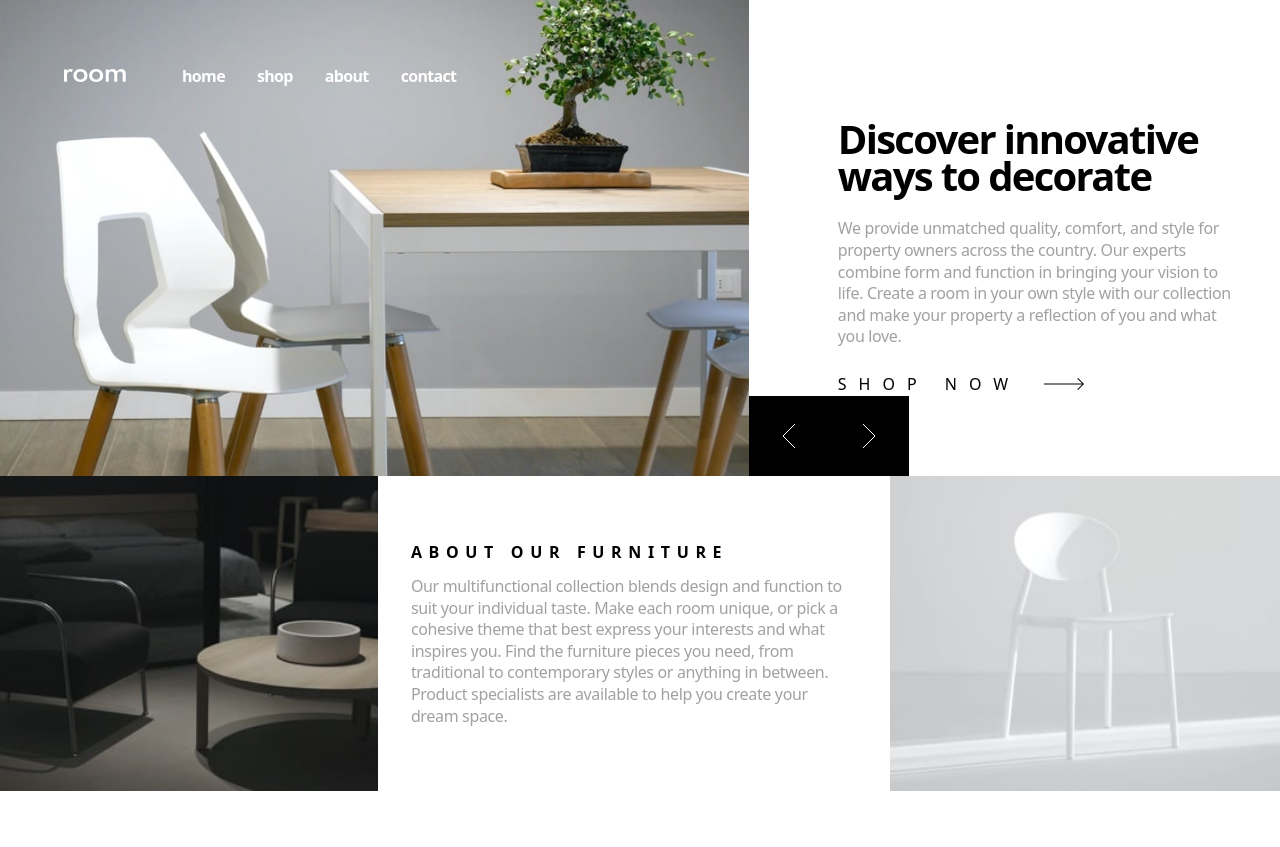
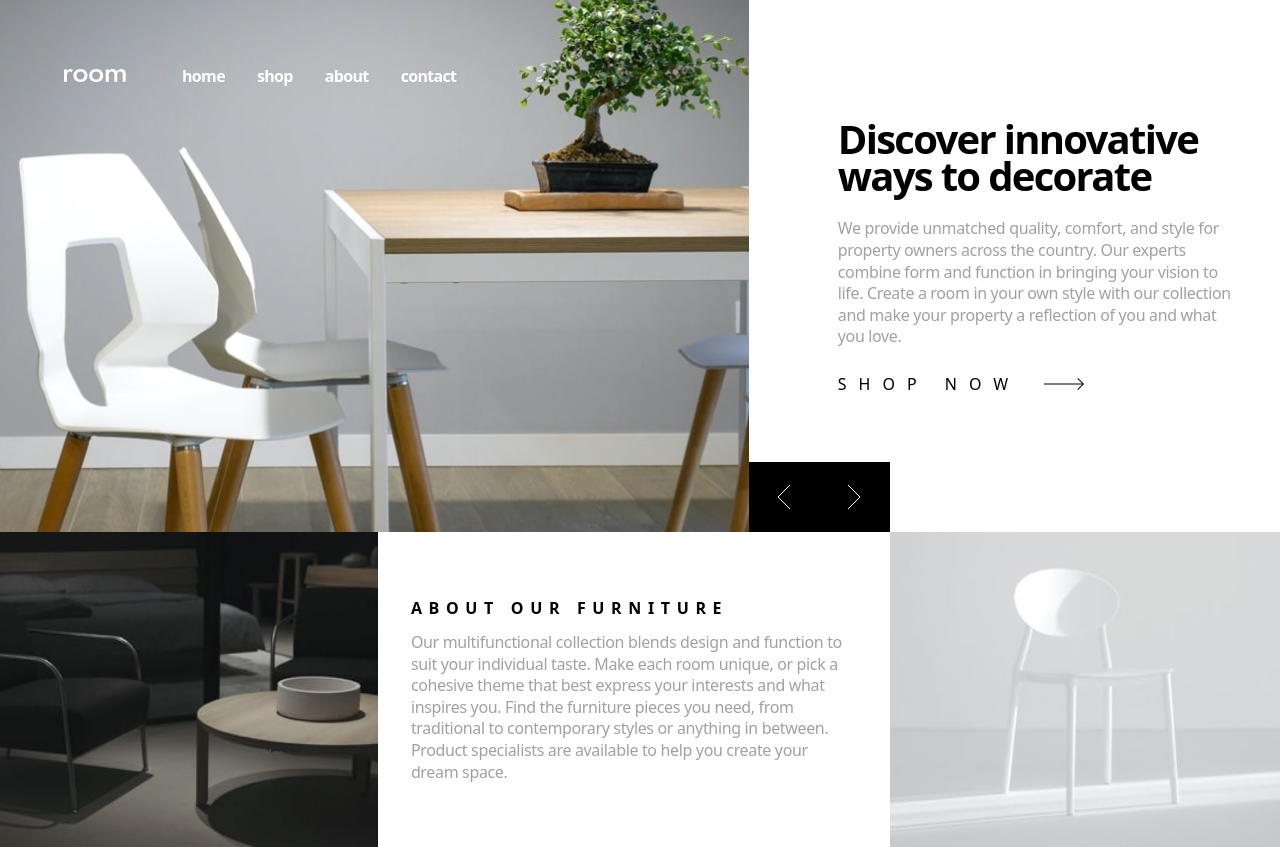
Before and after one commit to Senatrius/room-homepage, a React (Vite) app: page / in a window 1280 px wide. Before the commit the page ends 800 px from the top, so only its background shows below. Built offline with nearby package versions, Linux system fonts and the light colour scheme.

Commit message:
accessibility changes

```diff
--- a/src/components/Hero.tsx
+++ b/src/components/Hero.tsx
@@ -35,20 +35,24 @@ export const Hero = () => {
   const [contentIdx, setContentIdx] = useState<number>(0);
 
   return (
-    <main className='flex flex-col md:flex-row'>
-      <picture className='max-h-[22.5rem] overflow-hidden md:max-h-[33.375rem] md:basis-[58.5%]'>
+    <main className='flex flex-col md:min-h-[66.5vh] md:flex-row'>
+      <picture className='max-h-[22.5rem] overflow-hidden md:h-auto md:max-h-full md:basis-[58.5%]'>
         <source
           srcSet={content[contentIdx].images.desktop}
+          width='840'
+          height='534'
           media='(min-width: 767px)'
         />
         <img
-          className='h-full w-full object-cover'
+          className='min-h-full min-w-full object-cover'
+          width='375'
+          height='360'
           src={content[contentIdx].images.mobile}
           alt=''
         />
       </picture>
       <div className='relative md:basis-[41.5%]'>
-        <div className='mx-auto mt-16 flex max-w-[87%] flex-col pb-20 md:ml-[11.75%] md:mr-12 md:mt-8 md:max-w-[28.5rem] lg:ml-[16.75%] xl:mt-[7.5rem]'>
+        <div className='mx-auto mt-16 flex max-w-[87%] flex-col pb-24 md:ml-[11.75%] md:mr-12 md:mt-8 md:max-w-[28.5rem] lg:ml-[16.75%] xl:mt-[7.5rem]'>
           <h1 className='mb-4 text-title-m  text-black md:mb-6 md:text-title-d'>
             {content[contentIdx].title}
           </h1>
@@ -56,10 +60,12 @@ export const Hero = () => {
             {content[contentIdx].paragraph}
           </p>
           <a
-            className='flex items-center whitespace-nowrap text-button'
+            className='flex items-center whitespace-nowrap text-button focus-within:text-hover hover:text-hover'
             href='#'>
             SHOP NOW
             <img
+              width='40'
+              height='12'
               className='ml-6'
               src='./icon-arrow.svg'
               alt=''
--- a/src/components/Navigation.tsx
+++ b/src/components/Navigation.tsx
@@ -18,6 +18,8 @@ export const Navigation = () => {
           />
         </button>
         <img
+          width='62'
+          height='14'
           src='./logo.svg'
           alt='Room logo'
         />
@@ -28,10 +30,9 @@ export const Navigation = () => {
             isMenuOpen ? 'flex' : 'hidden'
           } absolute inset-0 items-center justify-end gap-6 bg-white px-[6.75%] xs:gap-8 md:relative md:ml-14 md:flex md:justify-start md:bg-transparent md:px-0`}>
           {['home', 'shop', 'about', 'contact'].map((link, idx) => (
-            <li>
+            <li key={idx}>
               <a
                 className='relative text-nav text-black after:absolute after:-bottom-1 after:left-1/2 after:hidden after:h-0.5 after:w-1/2 after:-translate-x-1/2 after:bg-black after:content-[""] hover:after:inline md:text-white md:after:bg-white'
-                key={idx}
                 href='#'>
                 {link}
               </a>
--- a/src/components/SliderButtons.tsx
+++ b/src/components/SliderButtons.tsx
@@ -9,18 +9,22 @@ export const SliderButtons = ({
     <div className='absolute top-0 right-0 z-10 flex -translate-y-full flex-row md:top-auto md:right-auto md:bottom-0 md:left-0 md:translate-y-0'>
       <button
         onClick={prev}
-        className='flex h-14 w-14 items-center justify-center bg-black hover:bg-hover md:h-20 md:w-20'
+        className='flex h-[14] w-14 items-center justify-center bg-black focus-within:bg-hover hover:bg-hover md:h-[5.5vw] md:w-[5.5vw]'
         aria-label='previous section'>
         <img
+          width='14'
+          height='24'
           src='./icon-angle-left.svg'
           alt=''
         />
       </button>
       <button
         onClick={next}
-        className='flex h-14 w-14 items-center justify-center bg-black hover:bg-hover md:h-20 md:w-20'
+        className='flex h-14 w-14 items-center justify-center bg-black focus-within:bg-hover hover:bg-hover md:h-[5.5vw] md:w-[5.5vw]'
         aria-label='next section'>
         <img
+          width='14'
+          height='24'
           src='./icon-angle-right.svg'
           alt=''
         />
--- a/tailwind.config.cjs
+++ b/tailwind.config.cjs
@@ -51,7 +51,7 @@ module.exports = {
         '0.875rem',
         {
           fontWeight: 700,
-          letterSpacing: '-0.415em'
+          letterSpacing: '0.415em'
         }
       ],
       'subtitle-d': [
```
